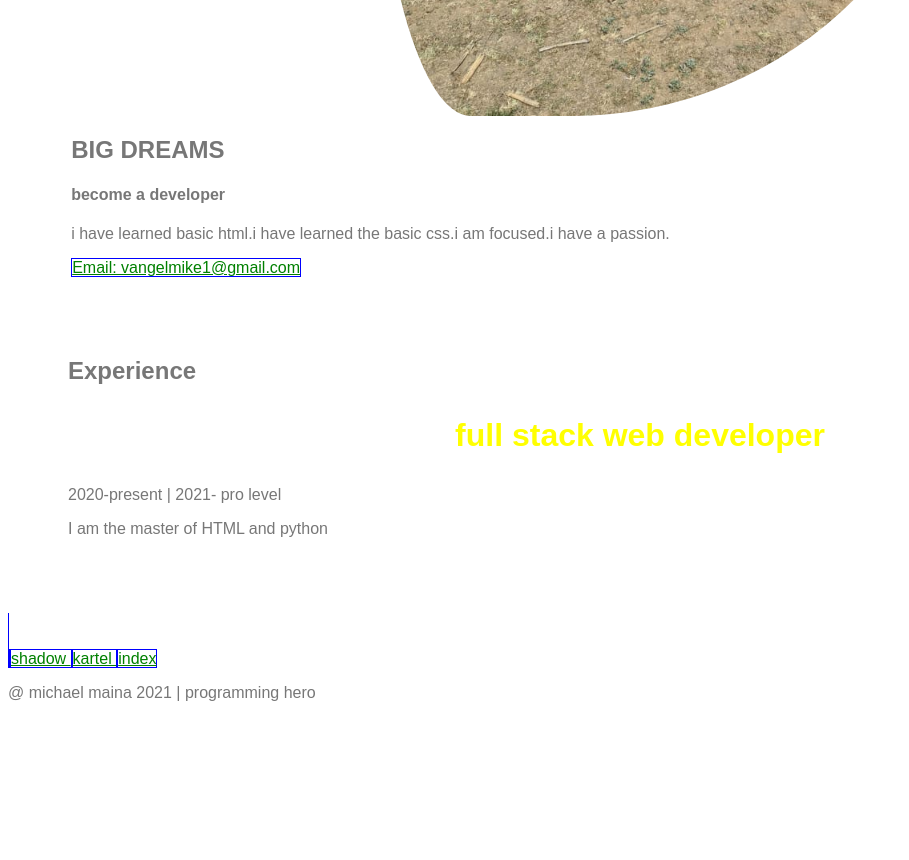
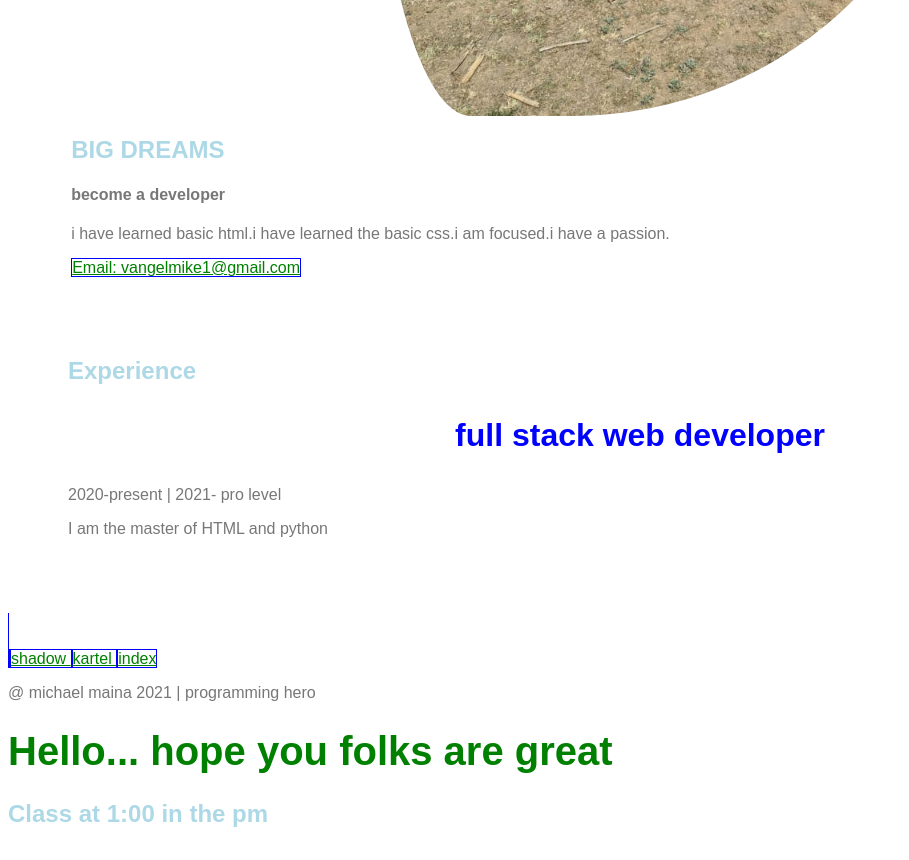
Before and after one commit to Mikekartel5/Michaelvangel, a plain HTML site: page index.html in a window 1280 px wide. Shown: the part 1940-2800 px from the top of the page, without its empty margins (0-909 px from the left). Before the commit the page ends 2658 px from the top, so only its background shows below. Drawn offline with Linux system fonts and the light colour scheme.

Commit message:
Update index.html

```diff
--- a/index.html
+++ b/index.html
@@ -66,5 +66,38 @@
  <footer>
   <p> @ michael maina 2021 | programming hero</p>
  </footer>
+    <style>
+         h1{
+           color: green;
+         }
+
+         h2{
+           color: lightblue;
+         }
+
+         h3{
+           color: blue
+         }
+
+         h5{
+           color: red;
+         }
+    </style>
+</head>
+<body>
+<div id="app">
+    <h1>Hello... hope you folks are great</h1>
+    <h2> Class at 1:00 in the pm </h2>
+    <h3> Venue Lab 1 <h/3>
+
+    <h5> yours faithfully SHADOW 🥲</h5>
+
+</div>
+
+
+
+
+
+
      </body>
 </html>
```
